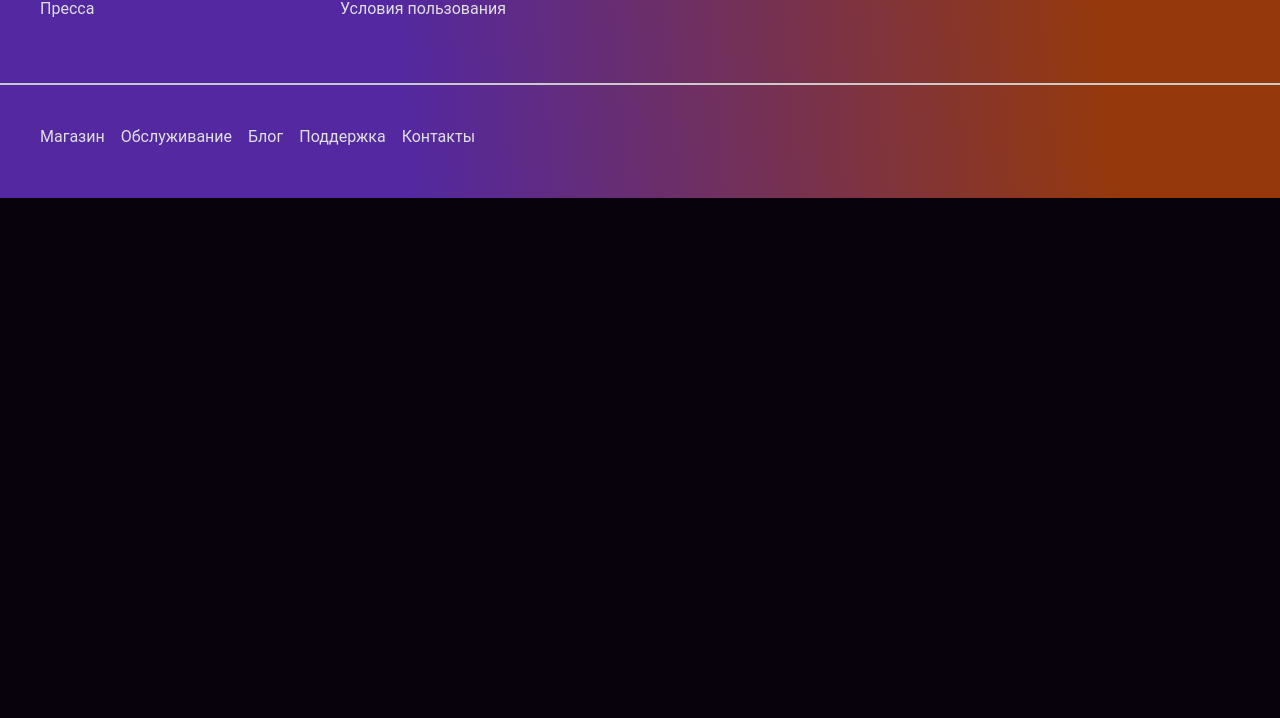
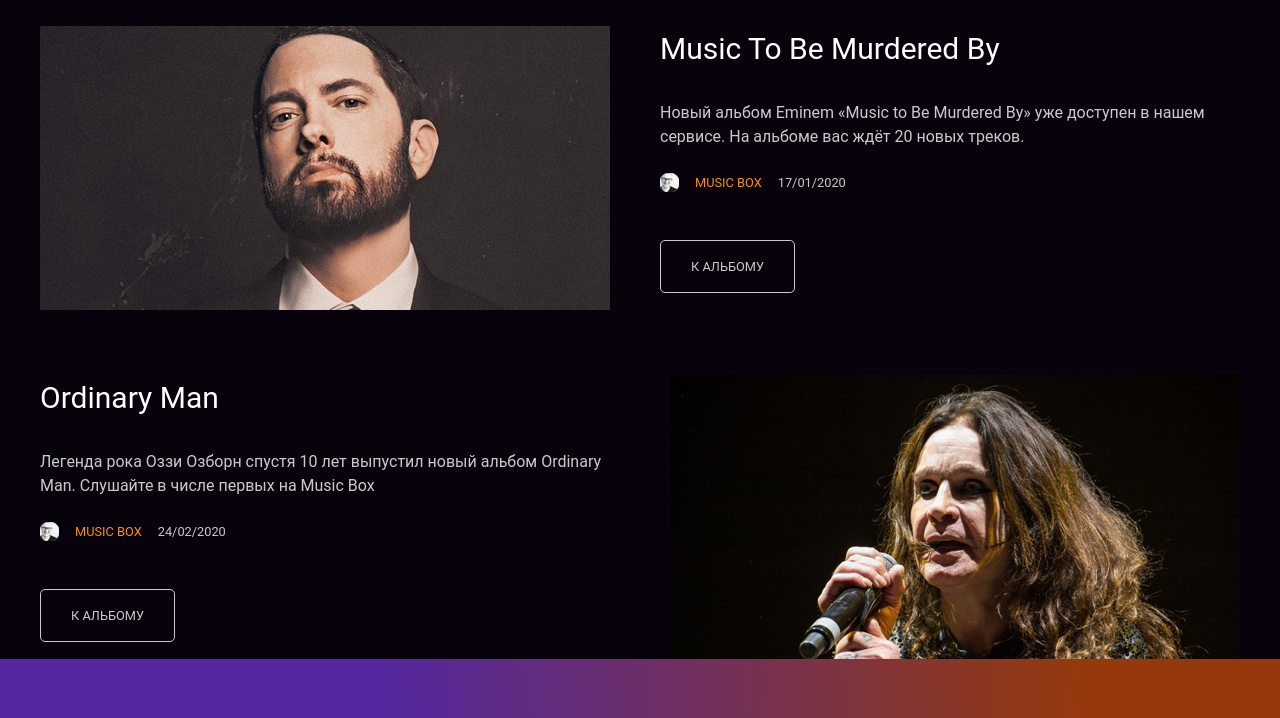
Before and after one commit to mrAnderson90/layout-designer-project-56, a website: page src/index.html in a window 1280 px wide. Shown: the part 1841-2559 px from the top of the page. Before the commit the page ends 2039 px from the top, so only its background shows below. Drawn offline with Linux system fonts and the light colour scheme.

Commit message:
Add news page

```diff
--- a/src/index.html
+++ b/src/index.html
@@ -43,7 +43,7 @@
     <main>
 <!--Pricing-->
 			<div id="page-pricing">
-				<div class="container pricing-page">
+				<div class="container pricing-page p-top-100">
 					<h2 class="pricing-page-title">Формы подписки</h2>
 					<div class="pricing">
 						<!--Free-->
@@ -81,6 +81,44 @@
 						</div>
 					</div>
 					<p class="pricing-page-footer center">На всех тарифах возможно прослушивание музыки с мобильных устройств. На премиум тарифе вы можете скачать все композиции на ваше устройство и слушать музыку без подключения к интернету</p>
+				</div>
+			</div>
+<!--News-page-->
+			<div id="page-news">
+				<div class="container p-top-100">
+					<h2 class="mb-3">Последние новости</h2>
+					<!--News 1-->
+					<div class="news-item">
+						<img src="./images/Music to Be Murdered By.png" alt="Eminem foto">
+						<div class="news-body">
+							<div class="news-content">
+								<h3 class="font-30 capitalize mb-1">Music to be murdered by</h3>
+								<p>Новый альбом Eminem  &laquo;Music to Be Murdered By&raquo; уже доступен в нашем сервисе. На альбоме вас ждёт 20 новых треков.</p>
+							</div>
+							<div class="news-footer">
+								<div class="news-author font-small mb-3">
+									<span class="upperCase orange">Music box</span>17/01/2020
+								</div>
+								<a class="btn btn-grey font-small" href="#">К альбому</a>
+							</div>
+						</div>
+					</div>
+					<!--News 2-->
+					<div class="news-item row-reverse mt-65">
+						<img src="./images/Ordinary Man.png" alt="Ozzy Osbourne foto">
+						<div class="news-body">
+							<div class="news-content">
+								<h3 class="font-30 capitalize mb-1">Ordinary man</h3>
+								<p>Легенда рока Оззи Озборн спустя 10 лет выпустил новый альбом <span class="capitalize">Ordinary man</span>. Слушайте в числе первых на <span class="capitalize">Music box</span></p>
+							</div>
+							<div class="news-footer">
+								<div class="news-author font-small mb-3">
+									<span class="upperCase orange">Music box</span>24/02/2020
+								</div>
+								<a class="btn btn-grey font-small" href="#">К альбому</a>
+							</div>
+						</div>
+					</div>
 				</div>
 			</div>
 		</main>
--- a/src/styles/scss/_atomic.scss
+++ b/src/styles/scss/_atomic.scss
@@ -19,8 +19,28 @@
 	font-size: 13.3px;
 }
 
+.font-30 {
+	font-size: 30px;
+}
+
+.bold {
+	@include bold;
+}
+
 .center {
 	@include text-center;
+}
+
+.upperCase {
+	@include upCase;
+}
+
+.capitalize {
+	@include capitalize;
+}
+
+.p-top-100 {
+	padding-top: 100px;
 }
 
 .p-200 {
@@ -28,9 +48,25 @@
 	padding-bottom: 200px;
 }
 
+.mt-65 {
+	margin-top: 65px;
+}
+
+.mb-1 {
+	margin-bottom: 1em;
+}
+
+.mb-3 {
+	margin-bottom: 3rem;
+}
+
 .h-200 {
 	width: 100%;
 	height: 200px;
+}
+
+.row-reverse {
+	flex-direction: row-reverse;
 }
 
 .span-1 {
@@ -39,6 +75,10 @@
 
 .span-2 {
 	grid-column: span 2;
+}
+
+.orange {
+	color: $orange;
 }
 
 .bg-free {
--- a/src/styles/scss/_general.scss
+++ b/src/styles/scss/_general.scss
@@ -8,6 +8,10 @@
 
 @mixin text-center {
 	text-align: center;
+}
+
+@mixin capitalize {
+	text-transform: capitalize;
 }
 
 body {
@@ -23,7 +27,16 @@
   line-height: 1.5;
 	text-align: center;
 	color: $white;
-  @include bold;
+  @include upCase;
+}
+
+h1,
+h2,
+h4 {
+  line-height: 1.5;
+	text-align: center;
+	color: $white;
+	@include bold;
   @include upCase;
 }
 
@@ -37,6 +50,7 @@
 
 h3 {
 	font-size: 24px;
+	font-weight: 400;
 }
 
 h4 {
@@ -93,6 +107,8 @@
 	}
 
 	&-grey {
+		width: max-content;
+		padding: 1rem 30px;
 		color: $primary;
 		border: 1px solid $primary;
 		background-color: transparent;
--- /dev/null
+++ b/src/styles/scss/_page-news.scss
@@ -0,0 +1,34 @@
+.news {
+	&-item {
+		display: flex;
+		align-items: flex-start;
+		justify-content: space-between;
+		column-gap: 50px;
+	}
+
+	&-content > * {
+		text-align: left;
+	}
+
+	&-content {
+		margin-bottom: 1.5rem;
+	}
+
+	&-author {
+		display: flex;
+		column-gap: 1rem;
+		margin-bottom: 3rem;
+
+		&::before {
+			display: inline-block;
+			$side: 19px;
+			width: $side;
+			height: $side;
+
+			background-image: url("../../images/avatar.png");
+			background-repeat: no-repeat;
+			background-size: cover;
+			content: "";
+		}
+	}
+}
--- a/src/styles/scss/_pricing.scss
+++ b/src/styles/scss/_pricing.scss
@@ -1,5 +1,4 @@
 .pricing-page {
-	padding-top: 100px;
 
 	.pricing {
 		display: flex;
@@ -23,6 +22,7 @@
 				align-items: flex-start;
 				justify-content: center;
 				column-gap: 1rem;
+				color: $white;
 
 				.price {
 					line-height: 1;
--- a/src/styles/scss/app.scss
+++ b/src/styles/scss/app.scss
@@ -22,5 +22,8 @@
 // Page-pricing
 @import "pricing";
 
+// Page-news
+@import "page-news";
+
 // Подвал
 @import "footer";
```
Also changed, not shown: src/styles/css/style.css, 1 other file.
